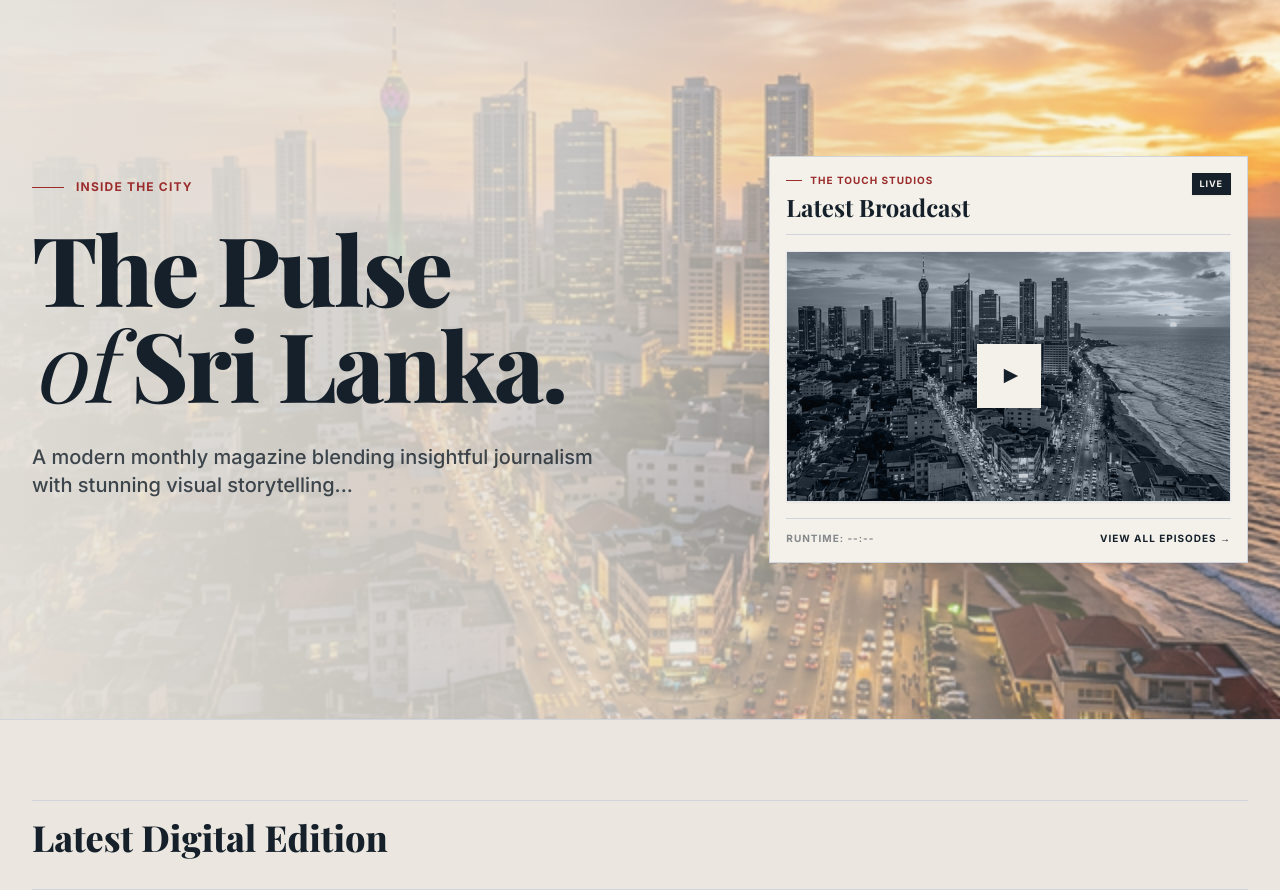
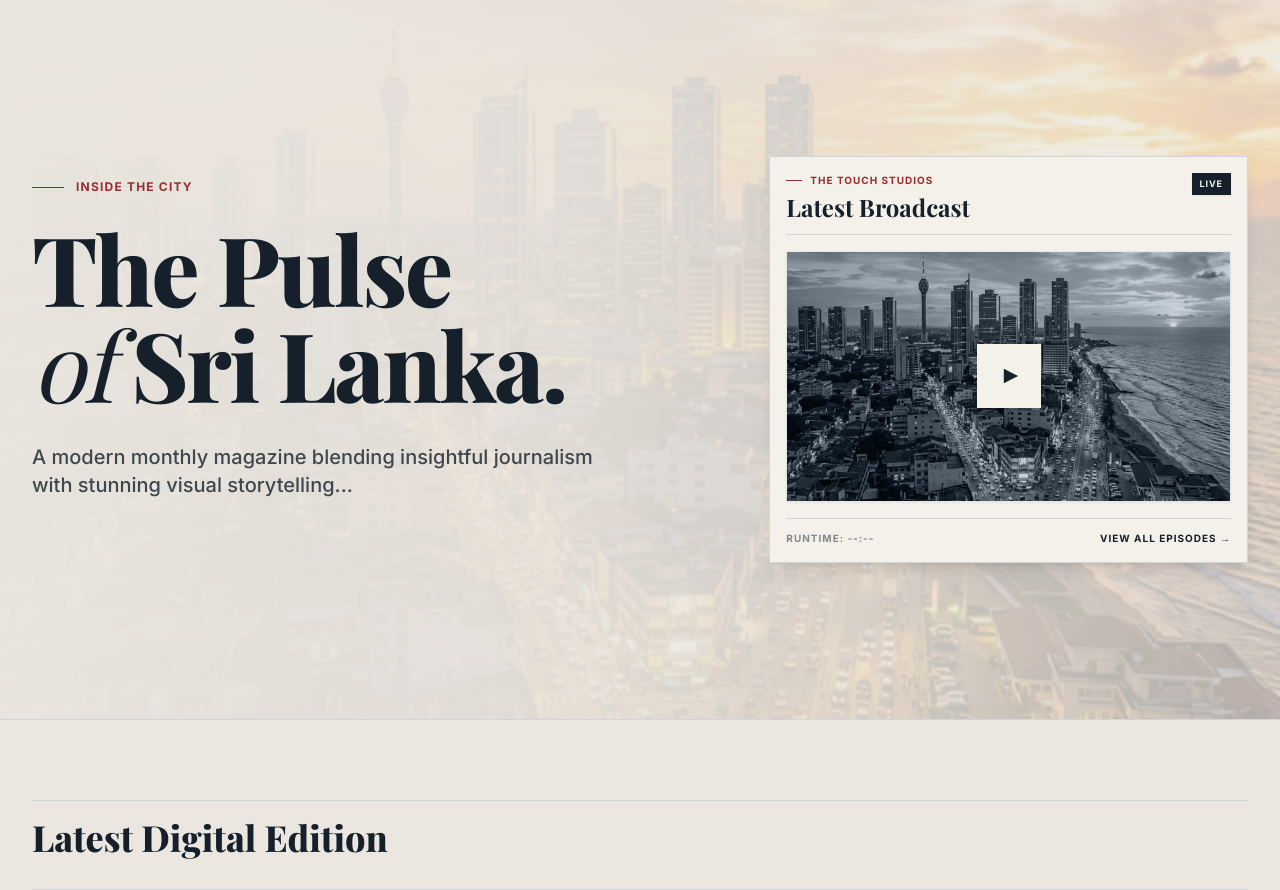
Before and after one commit to hansirghe-rgb/TOUCH_MAGAZINE_2.0, a PHP site: page / in a window 1280 px wide. Shown: the part 114-1004 px from the top of the page. Run offline with PHP 8.4, Linux system fonts and the light colour scheme; data comes from the database, SQL or seed files in the repository; data that the repository does not hold is empty; some libraries are stand-ins or nearby versions; some web fonts are replaced.

Commit message:
Add files via upload

```diff
--- a/index.php
+++ b/index.php
@@ -132,8 +132,8 @@ $homepage_categories = $stmt->fetchAll();
     <header class="relative min-h-[90vh] w-full overflow-hidden flex items-center bg-light border-b border-gray-300">
         <!-- Background Image (Realistic Colombo Skyline) -->
         <div class="absolute inset-0 z-0 selection:bg-transparent">
-            <!-- Ensure high visibility with object cover -->
-            <img src="<?= htmlspecialchars($hero_bg_image) ?>" alt="Colombo City Overview" class="w-full h-full object-cover object-center">
+            <!-- Ensure high visibility with object cover while maintaining transparency -->
+            <img src="<?= htmlspecialchars($hero_bg_image) ?>" alt="Colombo City Overview" class="w-full h-full object-cover object-center opacity-30">
             <!-- Warmer, lighter gradient overlay -->
             <div class="absolute inset-0 hero-gradient"></div>
         </div>
```
